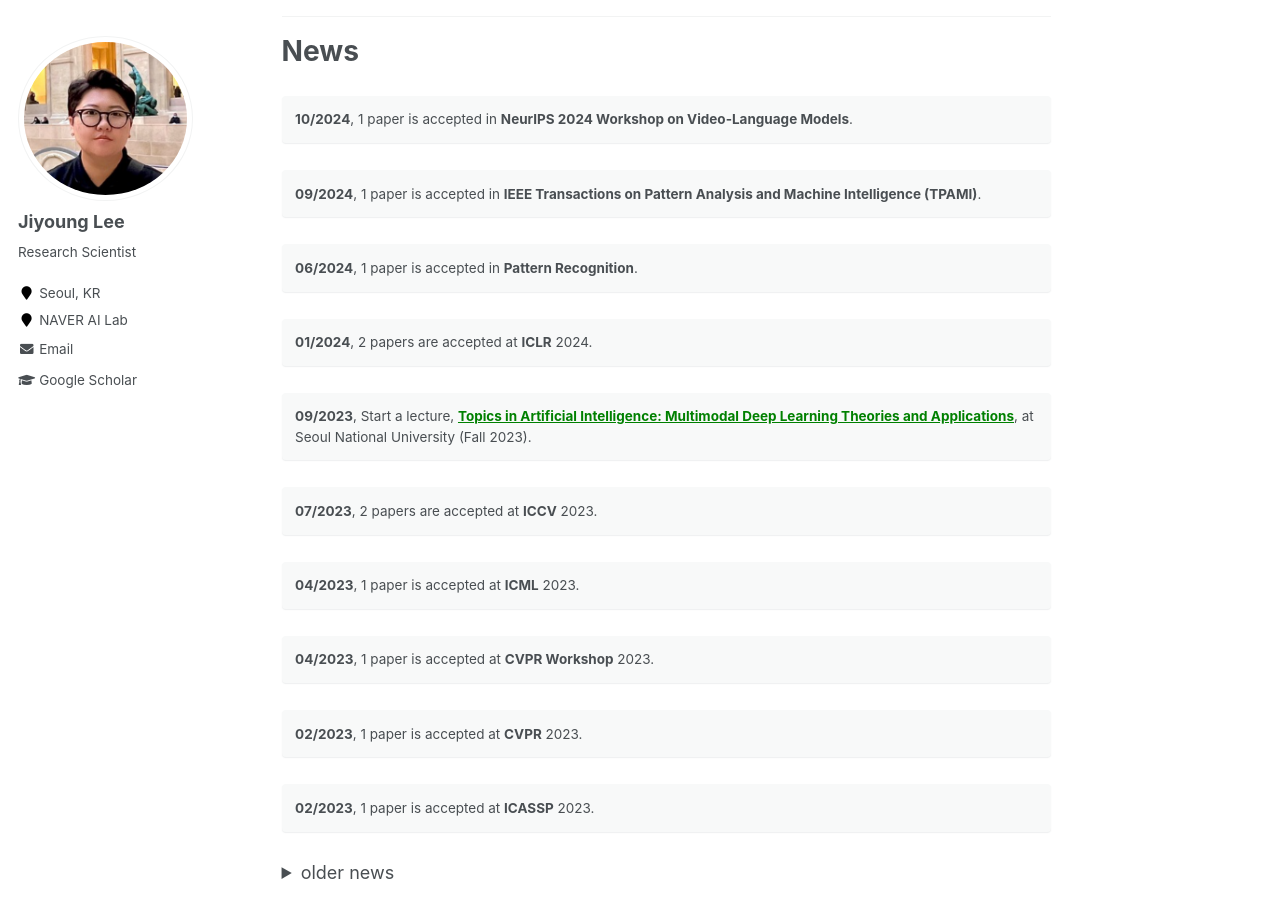
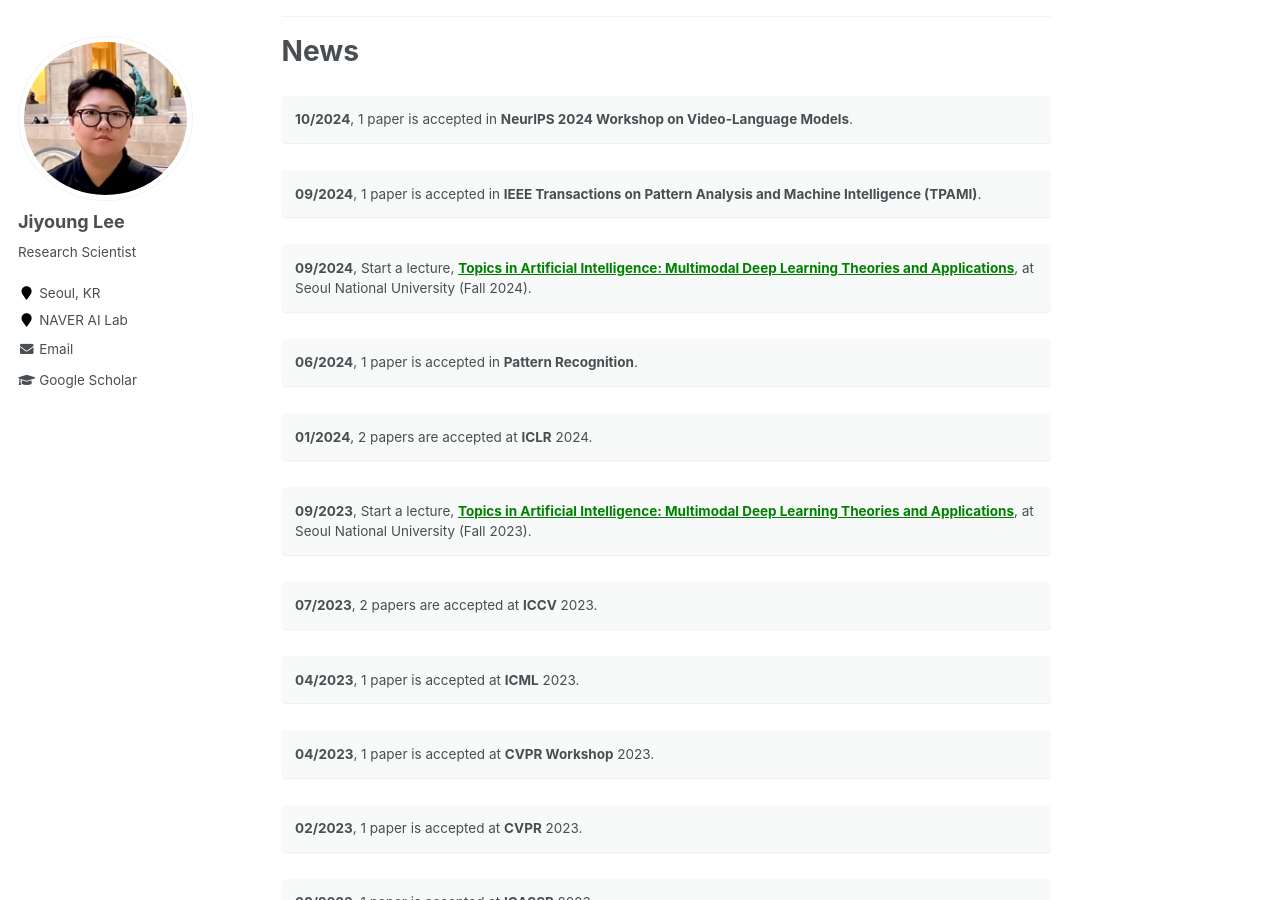
Before and after one commit to lee-jiyoung/lee-jiyoung.github.io, a Jekyll site: the page built from _pages/about.md, in a window 1280 px wide and 900 px high, scrolled down 490 px. Built offline with Jekyll 4.4.1, drawn with Linux system fonts in a browser that asks for light colours; formulas are drawn with MathJax 3.

Commit message:
Update about.md

```diff
--- a/_pages/about.md
+++ b/_pages/about.md
@@ -29,6 +29,8 @@ News
 **10/2024**, 1 paper is accepted in **NeurIPS 2024 Workshop on Video-Language Models**.
 {: .notice}
 **09/2024**, 1 paper is accepted in **IEEE Transactions on Pattern Analysis and Machine Intelligence (TPAMI)**.
+{: .notice}
+**09/2024**, Start a lecture, **<a href="https://naver-ai.github.io/202402-AI773/" style="color: green">Topics in Artificial Intelligence: Multimodal Deep Learning Theories and Applications</a>**, at Seoul National University (Fall 2024).
 {: .notice}
 **06/2024**, 1 paper is accepted in **Pattern Recognition**.
 {: .notice}
```
